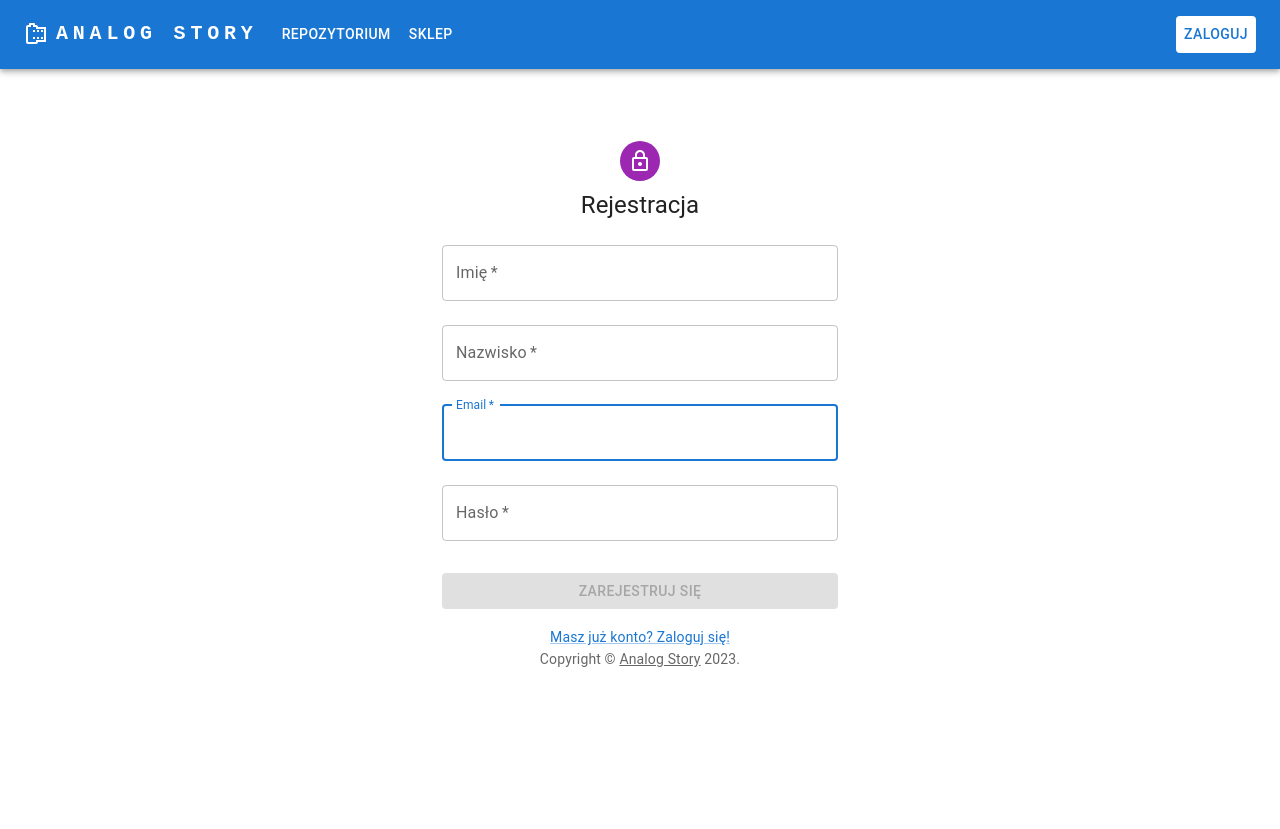
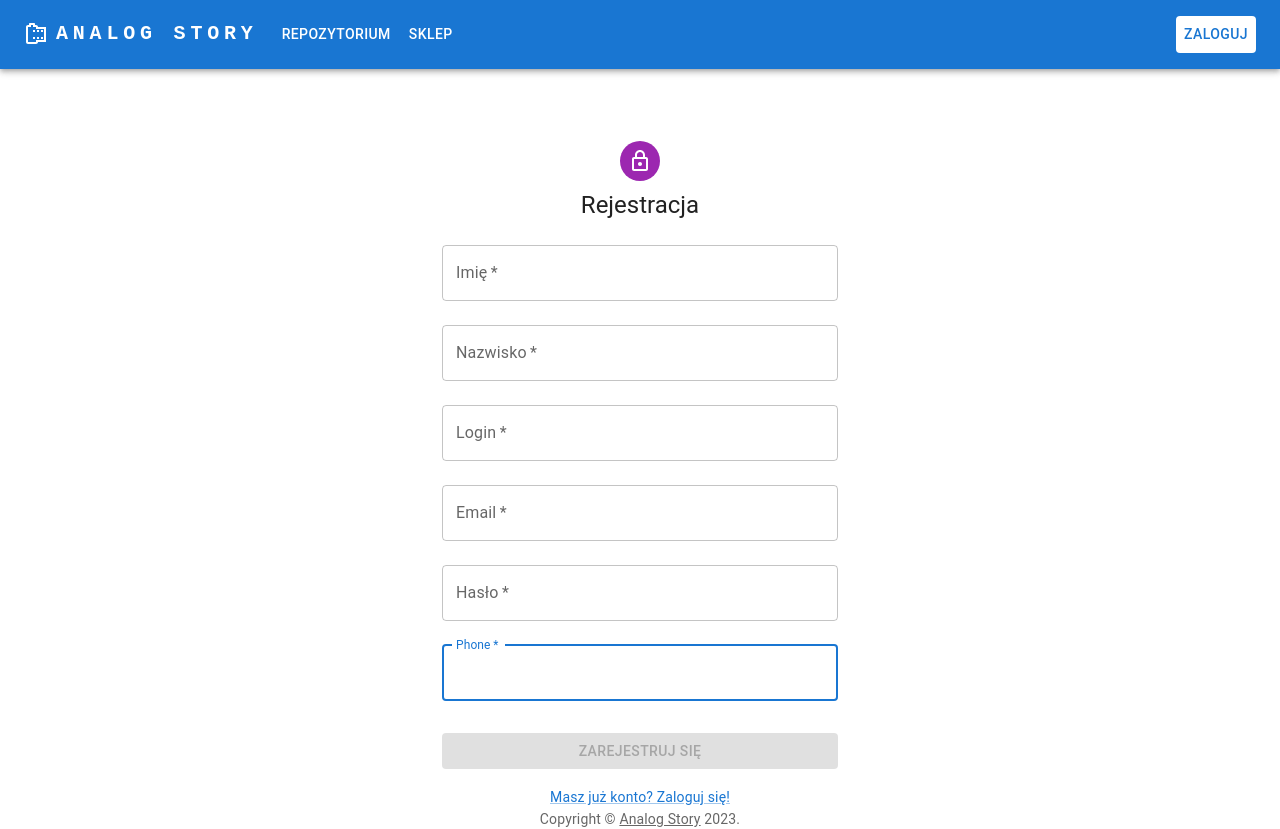
Before and after one commit to OlgaSadokierska/Analog-story-frontend, a React (Create React App) app: page /signin in a window 1280 px wide. Before the commit the page ends 800 px from the top, so only its background shows below. Built offline with nearby package versions, Linux system fonts and the light colour scheme.

Commit message:
register fix and update user

```diff
--- a/src/communication/Endpoints.ts
+++ b/src/communication/Endpoints.ts
@@ -13,6 +13,9 @@ export class Post {
     static USERREG = [API_V1, "/auth/register"].join("");
 }
 
-export class Put {}
+export class Put {
+    static USER = [API_V1, USERS].join("");
+    static UPDATE_USER = (userId: string) => [API_V1, USERS, `/id/${userId}`].join("");
+}
 
 export class Delete {}
--- a/src/communication/network/PostRequests.ts
+++ b/src/communication/network/PostRequests.ts
@@ -16,13 +16,15 @@ export class PostRequests {
             .catch(Utils.handleError)
     }
 
-    static registerUser(first_name: string, last_name: string, email: string, password: string): Promise<User> {
+    static registerUser(first_name: string, last_name: string, login: string, email: string, password: string, phone: string): Promise<User> {
         console.log(first_name, last_name, email, password)
         return apiAuth.post(Post.USERREG, {
             firstname: first_name,
             lastname: last_name,
+            login: login,
             email: email,
-            password: password
+            password: password,
+            phone: phone
         }).then(Utils.mapResponse<User>)
             .catch(Utils.handleError)
     }
--- /dev/null
+++ b/src/communication/network/PutRequests.ts
@@ -0,0 +1,24 @@
+import { Put } from "../Endpoints";
+import { User } from "../Types";
+import { api } from "../Config";
+import {Utils} from "./Utils";
+
+export class PutRequests {
+    static updateUser(user: User): Promise<void> {
+        const { id, firstname, lastname, email, login, password, phone, accountTypeId } = user;
+
+        const requestBody = {
+            firstName: firstname,
+            lastName: lastname,
+            email: email,
+            login: login,
+            password: password,
+            phone: phone,
+            accountTypeId: 2
+        };
+
+        return api.put(`${Put.USER}/${id}`, requestBody)
+            .then(Utils.mapResponse<void>)
+            .catch(Utils.handleError);
+    }
+}
--- a/src/layout/Navbar.tsx
+++ b/src/layout/Navbar.tsx
@@ -16,7 +16,6 @@ import CameraRollOutlinedIcon from '@mui/icons-material/CameraRollOutlined';
 import { useLocation, useNavigate } from 'react-router-dom';
 
 const pages = ['Repozytorium', 'Sklep'];
-const settings = ['Profile'];
 
 export default function Navbar() {
     const [anchorElNav, setAnchorElNav] = React.useState<null | HTMLElement>(null);
@@ -51,6 +50,11 @@ export default function Navbar() {
 
     const handleTypographyClick = () => {
         navigate('/');
+    };
+
+    const handleUserProfileClick = () => {
+        navigate('/userpanel');
+        handleCloseNavMenu(); // Zamknij menu nawigacyjne po przejściu do panelu użytkownika
     };
 
     return (
@@ -146,31 +150,11 @@ export default function Navbar() {
                     <Box sx={{ flexGrow: 0 }}>
                         {isLoggedIn && (
                             <>
-                                <Tooltip title="Open settings">
-                                    <IconButton onClick={handleOpenUserMenu} sx={{ p: 0, margin: 1 }}>
+                                <Tooltip title="Open user profile">
+                                    <IconButton onClick={handleUserProfileClick} sx={{ p: 0, margin: 1 }}>
                                         <Avatar src="../../../public/profile-user.png" />
                                     </IconButton>
                                 </Tooltip>
-                                <Menu
-                                    sx={{ mt: '45px' }}
-                                    id="menu-appbar"
-                                    anchorEl={anchorElUser}
-                                    anchorOrigin={{
-                                        vertical: 'top',
-                                        horizontal: 'right',
-                                    }}
-                                    keepMounted
-                                    transformOrigin={{
-                                        vertical: 'top',
-                                        horizontal: 'right',
-                                    }}
-                                    open={Boolean(anchorElUser)}
-                                    onClose={handleCloseUserMenu}
-                                >
-                                    <MenuItem onClick={() => navigate('/userpanel')}>
-                                        <Typography textAlign="center">Profile</Typography>
-                                    </MenuItem>
-                                </Menu>
                             </>
                         )}
                         <Button onClick={handleLoginButtonClick} sx={{ backgroundColor: 'white' }}>
--- a/src/pages/LogIn.tsx
+++ b/src/pages/LogIn.tsx
@@ -51,17 +51,13 @@ export default function LogIn() {
             const res = await PostRequests.logInUser(user.email, user.password);
             localStorage.setItem('Token', res.token);
 
-            // Dekoduj JWT token, aby uzyskać informacje o użytkowniku
             const decodedToken = jwtDecode(res.token);
 
-            // Pobierz dane użytkownika z zdekodowanego tokenu
             const userEmail = decodedToken?.sub?.toString();
 
-            // Zapisz dane użytkownika do localStorage
             if (userEmail) {
                 localStorage.setItem('User', userEmail);
 
-                // Pobierz dodatkowe informacje o użytkowniku i zapisz do localStorage
                 const userDetails = await GetRequests.getUserIDByEmail();
                 if (userDetails) {
                     localStorage.setItem('UserId', userDetails.toString());
@@ -72,7 +68,7 @@ export default function LogIn() {
 
             navigate('/');
         } catch (error) {
-            console.error('Wystąpił błąd podczas logowania:', error);
+            alert('Wystąpił błąd podczas logowania:');
         }
     };
 
--- a/src/pages/SignIn.tsx
+++ b/src/pages/SignIn.tsx
@@ -32,6 +32,7 @@ const defaultTheme = createTheme();
 
 const MIN_PASSWORD_LENGTH = 8;
 const PASSWORD_REGEX = /^(?=.*\d)(?=.*[a-z])(?=.*[A-Z])(?=.*[!@#$%^&*()_+])(?=.*[a-zA-Z]).{8,}$/;
+const PHONE_REGEX = /^[0-9]{9}$/;
 
 
 export default function SignIn() {
@@ -40,7 +41,9 @@ export default function SignIn() {
         firstname: '',
         lastname: '',
         email: '',
+        login: '',
         password: '',
+        phone: ''
     });
 
     const [formSubmitted] = useState(false);
@@ -52,6 +55,9 @@ export default function SignIn() {
 
     const isPasswordValid = () => {
         return user.password.length >= MIN_PASSWORD_LENGTH && PASSWORD_REGEX.test(user.password);
+    };
+    const isPhoneValid = () => {
+        return PHONE_REGEX.test(user.phone);
     };
 
     const isEmailValid = () => {
@@ -65,7 +71,8 @@ export default function SignIn() {
             user.email &&
             user.password &&
             isEmailValid() &&
-            isPasswordValid()
+            isPasswordValid()&&
+                isPhoneValid()
         );
     };
 
@@ -94,7 +101,7 @@ export default function SignIn() {
 
 
         try {
-            await PostRequests.registerUser(user.firstname, user.lastname, user.email, user.password).then(res => {
+            await PostRequests.registerUser(user.firstname, user.lastname, user.login, user.email, user.password, user.phone).then(res => {
                 alert("Użytkownik został utworzony");
                 console.log(res)
             });
@@ -148,6 +155,17 @@ export default function SignIn() {
                             margin="normal"
                             required
                             fullWidth
+                            id="login"
+                            label="Login"
+                            name="login"
+                            autoComplete="login"
+                            autoFocus
+                            onChange={(event) =>setUser((prevState) => ({...prevState, login: event.target.value}))}
+                        />
+                        <TextField
+                            margin="normal"
+                            required
+                            fullWidth
                             id="email"
                             label="Email"
                             name="email"
@@ -186,6 +204,19 @@ export default function SignIn() {
                             }
                             onChange={(event) => setUser((prevState) => ({ ...prevState, password: event.target.value }))}>
                         </TextField>
+                        <TextField
+                            margin="normal"
+                            required
+                            fullWidth
+                            id="phone"
+                            label="Phone"
+                            name="phone"
+                            autoComplete="phone"
+                            autoFocus
+                            error={user.phone && !isPhoneValid()}
+                            helperText={user.phone && !isPhoneValid() ? "Niepoprawny numer telefonu." : null}
+                            onChange={(event) => setUser((prevState) => ({ ...prevState, phone: event.target.value }))}
+                        />
                         <Button
                             type="submit"
                             fullWidth
--- a/src/pages/UserPanel.tsx
+++ b/src/pages/UserPanel.tsx
@@ -4,9 +4,8 @@ import Container from '@mui/material/Container';
 import Button from "@mui/material/Button";
 import TextField from "@mui/material/TextField";
 import { GetRequests } from "../communication/network/GetRequests";
+import { PutRequests } from "../communication/network/PutRequests";
 import { User } from '../communication/Types';
-import {jwtDecode} from "jwt-decode";
-
 const UserProfile = () => {
     const [user, setUser] = useState<User>({
         id: 0,
@@ -33,7 +32,6 @@ const UserProfile = () => {
                 console.log(error)
             );
         }
-
     }, []);
 
     const handleEditProfile = () => {
@@ -42,7 +40,12 @@ const UserProfile = () => {
 
     const handleSaveProfile = () => {
         console.log("Saving user profile...", { ...user, password: newPassword });
-        setEditing(false);
+
+        PutRequests.updateUser({ ...user, password: newPassword }).then(() => {
+            setEditing(false);
+        }).catch(error => {
+            console.error("Error updating user profile:", error);
+        });
     };
 
     return (
```
